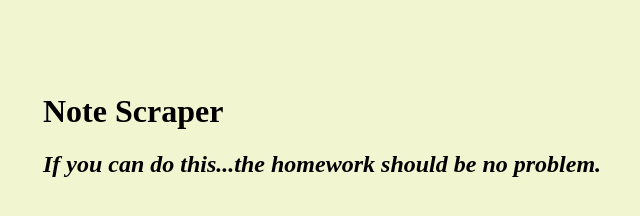
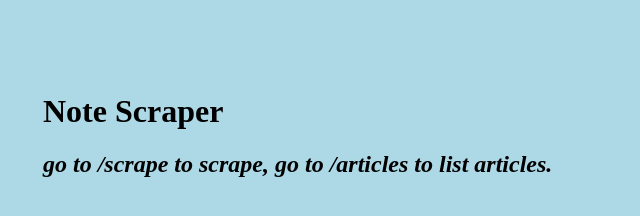
Before and after one commit to bingbingma/Scraper, a website: page public/index.html in a window 1280 px wide. Shown: the whole page, without its empty margins (117-757 px from the left). Drawn offline with nearby package versions, Linux system fonts and the light colour scheme; no server answers.

Commit message:
trying heroku again

```diff
--- a/public/index.html
+++ b/public/index.html
@@ -1,10 +1,12 @@
 <!DOCTYPE html>
 <html lang="en-us">
   <head>
-    <meta charset="UTF-8">
+    <meta charset="UTF-8" />
     <title>Scraping With Mongoose</title>
     <style>
-      body { background-color: #F2F6D0 }
+      body {
+        background-color: lightblue;
+      }
       #wrapper {
         width: 960px;
         margin-left: auto;
@@ -21,10 +23,11 @@
         float: right;
         width: 30%;
       }
-      textarea, input {
+      textarea,
+      input {
         display: block;
         width: 100%;
-        background-color: #FCF5C7;
+        background-color: lightblue;
       }
       input {
         height: 36px;
@@ -39,7 +42,7 @@
   <body>
     <div id="wrapper">
       <h1>Note Scraper</h1>
-      <h2><i>If you can do this...the homework should be no problem.</i></h2>
+      <h2><i>go to /scrape to scrape, go to /articles to list articles.</i></h2>
       <div id="articles"></div>
       <div id="notes"></div>
     </div>
```
